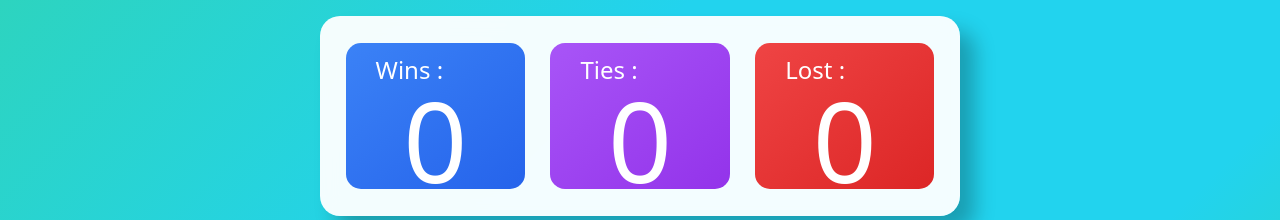
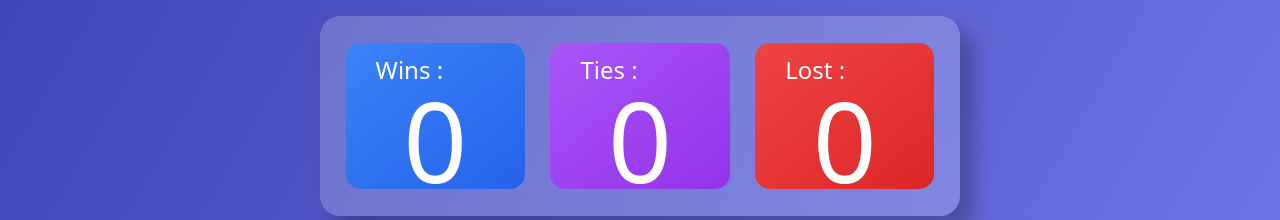
Before and after one commit to Yaswanth8407/Stone-Paper-Scissors, a plain HTML site: page index.html in a window 1280 px wide. Shown: the top 220 px of the page. Drawn offline with Linux system fonts and the light colour scheme.

Commit message:
Update background styles for body and container
Changed the body background gradient to new colors and adjusted the container background opacity for a more transparent effect.

```diff
--- a/style.css
+++ b/style.css
@@ -12,7 +12,7 @@ body {
 }
 
 body {
-    background: linear-gradient(135deg, #2dd4bf, #22d3ee, #22d3ee, #34d399);
+    background: linear-gradient(120deg, #3f46b5, #787def);
     display: flex;
     flex-direction: column;
 }
@@ -26,7 +26,7 @@ body {
     justify-content: space-evenly;
     align-items: center;
     align-self: center;
-    background: rgba(255, 255, 255, 0.95);
+    background: rgba(255, 255, 255, 0.2);
     backdrop-filter: blur(10px);
     border-radius: 20px;
     color: rgb(255, 255, 255);
```
